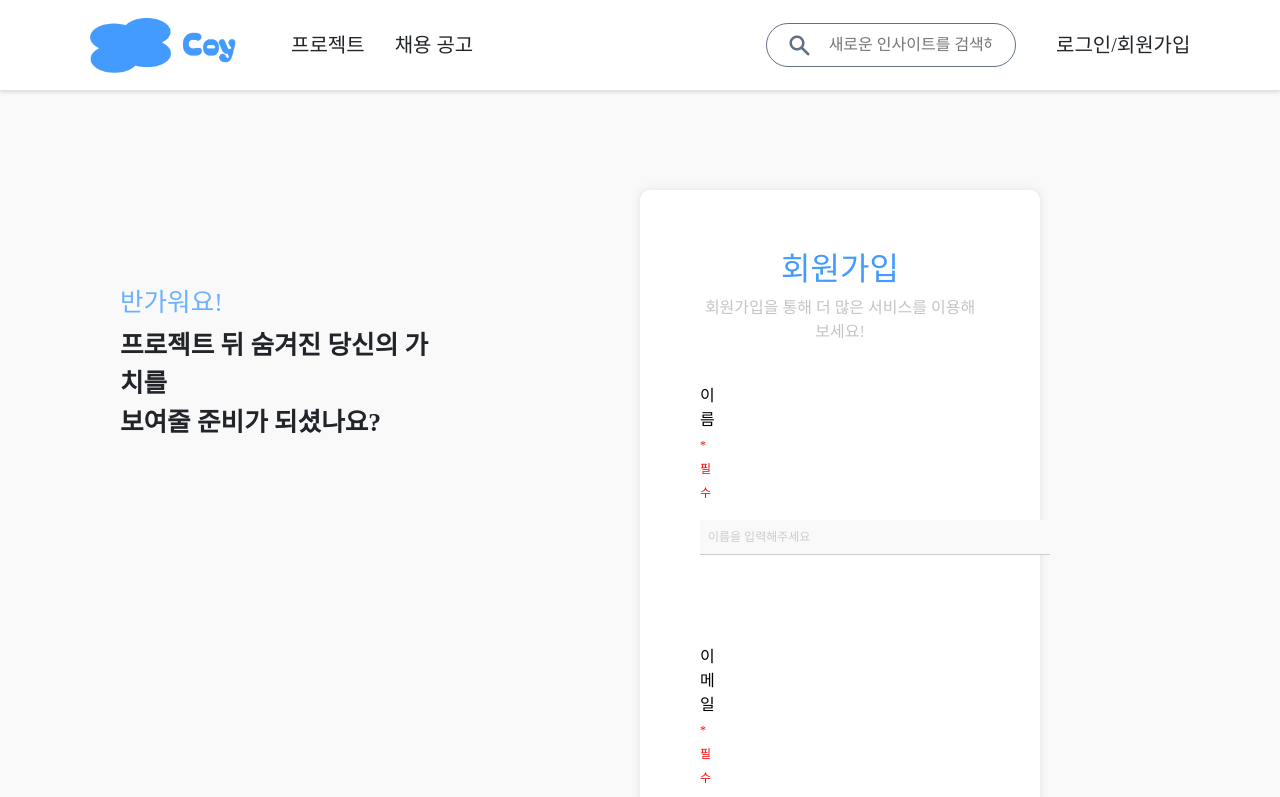
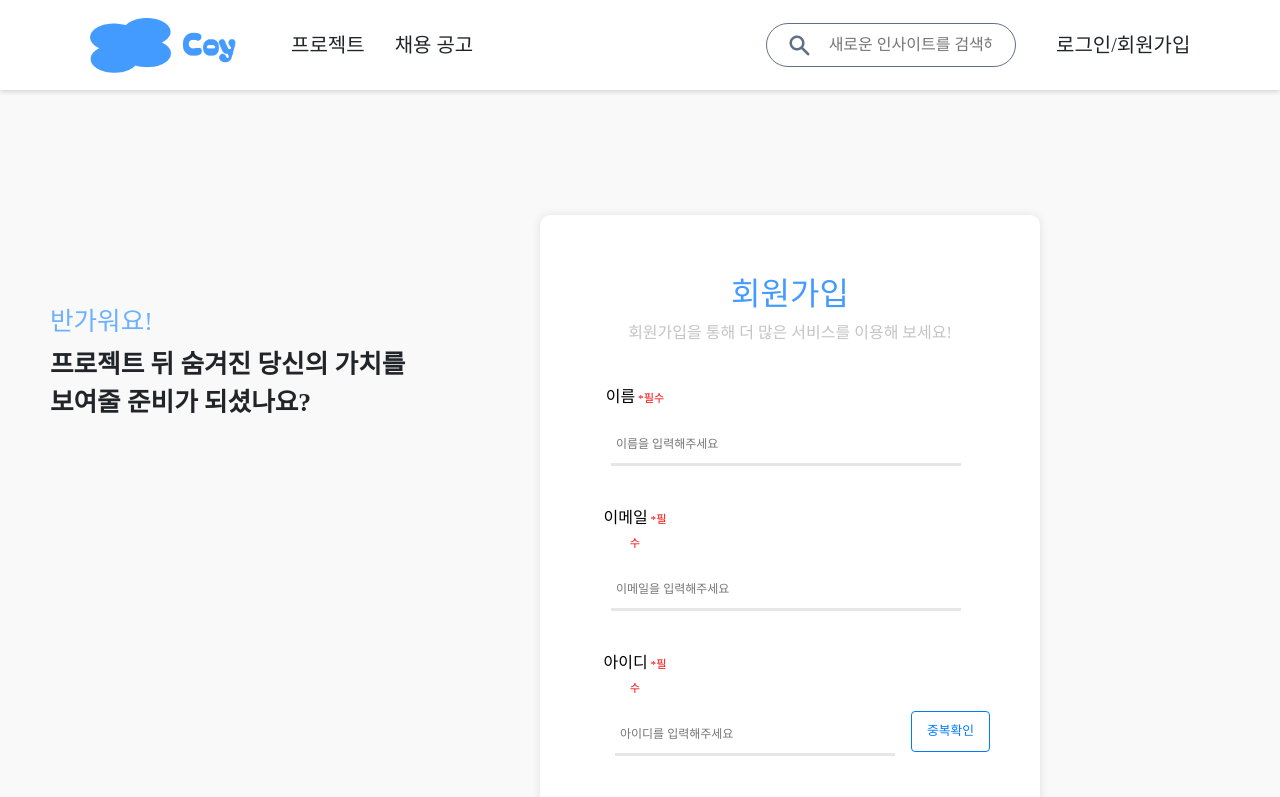
Before and after one commit to Trendithon-Spin-Off/Coy-Frontend, a React (Create React App) app: page /register in a window 1280 px wide. Shown: the top 797 px of the page. Built offline with nearby package versions, Linux system fonts and the light colour scheme; a web font is replaced by a local one.

Commit message:
[0218] css 복구 #현진

```diff
--- a/src/pages/Register.js
+++ b/src/pages/Register.js
@@ -59,31 +59,31 @@ function Register() {
   return (
     <div className="page">
       <Header />
-      <div className="login-container">
-        <div className="left-section">
+      <div className="Nelogin-container">
+        <div className="Neleft-section">
           <h1>반가워요!</h1>
           <p>프로젝트 뒤 숨겨진 당신의 가치를</p>
           <p>보여줄 준비가 되셨나요?</p>
         </div>
-        <div className="right-section">
-          <div className="login-box">
+        <div className="Neright-section">
+          <div className="Nelogin-box">
             <h2>회원가입</h2>
             <p>회원가입을 통해 더 많은 서비스를 이용해 보세요!</p>
 
-            <div className="input-container">
-              <p>이름<span className="required"> *필수</span></p>
+            <div className="Neinput-container">
+            <p>이름<span className="Nerequired"> *필수</span></p>
               <input
-                className="underline-input"
+                className="Neunderline-input"
                 type="text"
                 placeholder="이름을 입력해주세요"
                 value={id}
                 onChange={(e) => setId(e.target.value)}
               />
             </div>
-            <div className="input-container">
-              <p>이메일<span className="required"> *필수</span></p>
+            <div className="Neinput-container">
+              <p>이메일<span className="Nerequired"> *필수</span></p>
               <input
-                className="underline-input"
+                className="Neunderline-input"
                 type="email"
                 placeholder="이메일을 입력해주세요"
                 value={email}
@@ -91,11 +91,11 @@ function Register() {
               />
             </div>
 
-            <div className="input-container id-container">
-              <p>아이디<span className="required"> *필수</span></p>
-              <div className="id-input-group">
+            <div className="Neinput-container Neid-container">
+              <p>아이디<span className="Nerequired"> *필수</span></p>
+              <div className="Neid-input-group">
                 <input
-                  className="underline-input id-input"
+                  className="Neunderline-input Neid-input"
                   type="text"
                   placeholder="아이디를 입력해주세요"
                   value={username}
@@ -103,23 +103,23 @@ function Register() {
                 />
                 <button
                   onClick={checkIdAvailability}
-                  className={`check-id ${isIdAvailable ? 'id-available-btn' : ''}`}
+                  className={`Necheck-id ${isIdAvailable ? 'Neid-available-btn' : ''}`}
                 >
                   중복확인
                 </button>
               </div>
               {idStatus && (
-                <div className={`id-availability ${isIdAvailable ? 'id-available' : 'id-taken'}`}>
-                  {idStatus === '중복된 아이디입니다.' && <FiAlertCircle className="id-status-icon" />}
+                <div className={`Neid-availability ${isIdAvailable ? 'Neid-available' : 'Neid-taken'}`}>
+                  {idStatus === '중복된 아이디입니다.' && <FiAlertCircle className="Neid-status-icon" />}
                   {idStatus}
                 </div>
               )}
             </div>
 
-            <div className="input-container">
-              <p className="password-label">비밀번호<span className="required"> *필수</span></p>
+            <div className="Neinput-container">
+              <p className="Nepassword-label">비밀번호<span className="Nerequired"> *필수</span></p>
               <input
-                className="underline-input"
+                className="Neunderline-input"
                 type="password"
                 placeholder="비밀번호를 입력해주세요"
                 value={password}
--- a/src/styles/Login.css
+++ b/src/styles/Login.css
@@ -6,16 +6,16 @@ button {
   font-family: "Pretendard-Regular";
 }
 
-input {
+.Neinput {
   outline: none;
 }
 
-.login-container {
+.Nelogin-container {
   display: flex;
   height: 100vh;
 }
 
-.left-section {
+.Neleft-section {
   flex: 1;
   display: flex;
   flex-direction: column;
@@ -25,7 +25,7 @@ input {
   margin-bottom: 250px;
 }
 
-.right-section {
+.Neright-section {
   flex: 1;
   display: flex;
   flex-direction: column;
@@ -33,52 +33,52 @@ input {
   align-items: flex-start;
 }
 
-.required {
+.Nerequired {
   color: red;
   font-size: 70%;
 }
 
-.left-section h1 {
+.Neleft-section h1 {
   color: #6cb1ff;
   font-size: 160%;
   text-align: left;
-  margin-left: -40px;
+  margin-left: 90px;
 }
 
-.left-section p {
+.Neleft-section p {
   font-size: 160%;
   font-weight: bold;
   text-align: left;
-  margin-left: -40px;
+  margin-left: 90px;
 }
 
-.right-section h2 {
+.Neright-section h2 {
   color: #439aff;
 }
 
-.right-section p {
+.Neright-section p {
   color: #c4c4c4;
 }
 
-.input-container p {
+.Neinput-container p {
   color: #000000;
   margin-right: 310px;
   margin-bottom: 8px;
 }
 
-.login-box {
+.Nelogin-box {
   background-color: #ffffff;
   padding: 60px;
-  width: 400px;
-  height: 700px;
+  width: 500px;
+  height: 750px;
   border-radius: 10px;
   box-shadow: 0px 0px 10px rgba(0, 0, 0, 0.1);
   text-align: center;
-  margin-top: 100px;
+  margin-top: 200px;
   margin-right: 240px;
 }
 
-.login-button {
+.Nelogin-button {
   background-color: #cccccc;
   color: #ffffff;
   padding: 10px;
@@ -90,32 +90,32 @@ input {
   transition: background-color 0.3s;
 }
 
-.login-button.active {
+.Nelogin-button.active {
   background-color: #007bff;
   color: #ffffff;
 }
-.divider {
+.Nedivider {
   color: #bdc7d5;
   margin: 20px 0;
   margin-top: 50px;
 }
 
-.signup-prompt span {
+.Nesignup-prompt span {
   color: #007bff;
   cursor: pointer;
 }
 
-.signup-prompt {
+.Nesignup-prompt {
   margin-top: 20px;
   font-size: 90%;
 }
 
-.input-container {
+.Neinput-container {
   margin: 20px 0;
   margin-top: 40px;
 }
 
-.underline-input {
+.Neunderline-input {
   border: none;
   border-bottom: solid #e6e6e6;
   font-size: 12px;
--- a/src/styles/Register.css
+++ b/src/styles/Register.css
@@ -2,22 +2,22 @@
     font-family: 'Your Preferred Font', sans-serif;
   } */
 
-.login-container {
+  .Nelogin-container {
     display: flex;
     height: 100vh;
   }
 
-.left-section {
+  .Neleft-section {
     flex: 1;
     display: flex;
     flex-direction: column;
     justify-content: center;
     align-items: flex-start;
-  padding: 200px;
+    margin-left: -40px;
     margin-bottom: 250px;
   }
 
-.right-section {
+  .Neright-section {
     flex: 1;
     display: flex;
     flex-direction: column;
@@ -25,41 +25,41 @@
     align-items: flex-start;
   }
 
-.required {
+.Nerequired {
   color: red;
   font-size: 70%;
 }
 
-.left-section h1 {
+.Neleft-section h1 {
   color: #6cb1ff;
   font-size: 200%;
   text-align: left;
 }
 
-.left-section p {
+.Neleft-section p {
   font-size: 200%;
   font-weight: bold;
   text-align: left;
 }
 
-.right-section h2 {
+.Neright-section h2 {
   color: #6cb1ff;
 }
 
-.right-section p {
+.Neright-section p {
   color: #c4c4c4;
 }
 
-.input-container p {
+.Neinput-container p {
   color: #000000;
   margin-right: 310px;
   margin-bottom: 8px;
 }
 
-.login-box {
+.Nelogin-box {
   background-color: #ffffff;
   padding: 60px;
-  width: 400px;
+  width: 500px;
   height: 700px;
   border-radius: 10px;
   box-shadow: 0px 0px 10px rgba(0, 0, 0, 0.1);
@@ -68,7 +68,7 @@
   margin-right: 240px;
 }
 
-.login-button {
+.Nelogin-button {
   background-color: #cccccc;
   color: #ffffff;
   padding: 10px;
@@ -80,54 +80,55 @@
   transition: background-color 0.3s;
 }
 
-.login-button.active {
+.Nelogin-button.active {
   background-color: #007bff;
   color: #ffffff;
 }
-.divider {
+.Nedivider {
   color: #bdc7d5;
   margin: 20px 0;
   margin-top: 50px;
 }
 
-.signup-prompt span {
+.Nesignup-prompt span {
   color: #007bff;
   cursor: pointer;
 }
 
-.signup-prompt {
+.Nesignup-prompt {
   margin-top: 20px;
   font-size: 90%;
 }
 
-.input-container {
+.Neinput-container {
   margin: 20px 0;
   margin-top: 40px;
 }
-.id-input-group {
+.Neid-input-group {
   display: flex;
   justify-content: space-between;
   align-items: center;
 }
 
-.underline-input,
-.check-id {
-  flex-grow: 1;
-  margin-right: 8px;
+.Neunderline-input,
+.Necheck-id {
+  flex-grow: 2;
+  margin-right: -10px;
 }
 
-.check-id {
+.Necheck-id {
   white-space: nowrap;
-  padding: 8px 12px;
+  padding: 6px 10px;
   border: 1px solid #007bff;
   background-color: #ffffff;
   color: #007bff;
   margin-left: 8px;
   cursor: pointer;
   border-radius: 4px;
+  font-size: 0.8rem;
 }
 
-.underline-input {
+.Neunderline-input {
   border: none;
   border-bottom: solid #e6e6e6;
   font-size: 12px;
@@ -136,7 +137,7 @@
   width: 350px;
 }
 
-.check-id-button {
+.Necheck-id-button {
   margin-left: 10px;
   padding: 10px 18px;
   border-radius: 4px;
@@ -146,61 +147,61 @@
   cursor: pointer;
 }
 
-.id-status {
+.Neid-status {
   color: #ff0000;
   margin-top: 5px;
 }
-.id-input-group {
+.Neid-input-group {
   display: flex;
   align-items: center;
 }
 
-.underline-input {
+.Neunderline-input {
   flex-grow: 1;
   margin-right: 8px;
 }
 
-.check-id {
+.Necheck-id {
   padding: 10px 15px;
   margin-left: 8px;
 }
 
-.id-availability {
+.Neid-availability {
   color: #ff0000;
   margin-top: 5px;
 }
 
-.id-input {
+.Neid-input {
   width: 500px;
   margin-left: 15px;
 }
-.password-label {
+.Nepassword-label {
   white-space: nowrap;
 }
-.id-availability {
+.Neid-availability {
   margin-left: 8px;
   display: flex;
   align-items: center;
   white-space: nowrap;
 }
 
-.id-available {
+.Neid-available {
   color: #00cf43;
   font-size: 80%;
   margin-left: 20px;
 }
 
-.id-taken {
+.Neid-taken {
   color: #ff414c;
   font-size: 80%;
   margin-left: 20px;
 }
 
-.id-status-icon {
+.Neid-status-icon {
   margin-right: 5px;
   color: #ff414c;
 }
-.id-available-btn {
+.Neid-available-btn {
   background-color: #439aff;
   color: #ffffff;
   border: 1px solid #439aff;
--- a/src/styles/Register2.css
+++ b/src/styles/Register2.css
@@ -80,7 +80,6 @@ body, h1, p, input, button {
     margin: 20px 0;
     margin-top: 40px;
     position: relative;
-
   }
 
   .underline-input {
@@ -185,7 +184,7 @@ body, h1, p, input, button {
 
   .job-select-btn {
     display: block;
-    width: 85%;
+    width: 90%;
     padding: 10px;
     border-radius: 20px;
     background-color: #fff;
@@ -224,6 +223,9 @@ body, h1, p, input, button {
 
   .dropdown-container {
     position: relative;
+    flex: 1;
+    max-width: calc(50% - 10px);
+    margin-right: 10px;
   }
 
   .dropdown-list {
```
Also changed, not shown: src/pages/Login.js (+12 -14 lines), src/pages/Register2.js (+17 -17 lines). Lines whose indentation alone changed are shown as unchanged.
